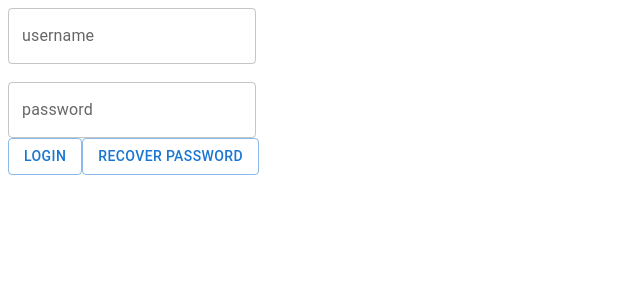
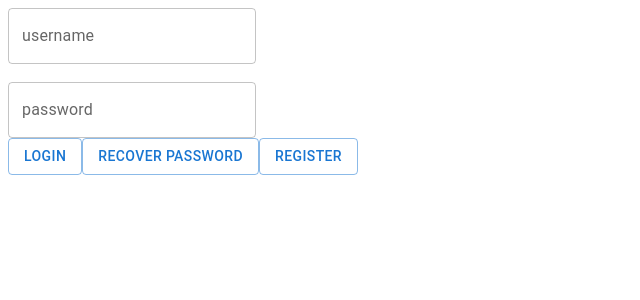
Before and after one commit to markopolo139/Project-Planner-Frontend, a React (Create React App) app: page / in a window 1280 px wide. Shown: the top 300 px of the page, without its empty margins (0-640 px from the left). Built offline with nearby package versions, Linux system fonts and the light colour scheme.

Commit message:
feat(LoginPage): add register button

```diff
--- a/src/components/LoginPage.tsx
+++ b/src/components/LoginPage.tsx
@@ -1,5 +1,6 @@
 import {useState} from "react";
 import {Button, TextField} from "@mui/material";
+import CreateUserComponent from "./CreateUserComponent";
 
 interface LoginProps {
     authenticate: any
@@ -11,6 +12,7 @@ export default function LoginPage(props: LoginProps) {
     const [password, setPassword] = useState("")
     const [validUsername, setValidUsername] = useState(true)
     const [validPassword, setValidPassword] = useState(true)
+    const [isCreateUser, setCreateUser] = useState(false)
 
     function validateForm() {
         let doThrow = false
@@ -28,6 +30,13 @@ export default function LoginPage(props: LoginProps) {
         if (doThrow)
             throw new Error(`Invalid form completion`)
     }
+
+    if (isCreateUser)
+        return (
+            <div>
+                <CreateUserComponent setCreateUser={setCreateUser}/>
+            </div>
+        )
 
     return (
         <form onSubmit={e => {
@@ -87,6 +96,10 @@ export default function LoginPage(props: LoginProps) {
             <Button variant="outlined" onClick={
                 e => props.setPasswordRecovery(true)
             }>Recover Password</Button>
+            <Button variant="outlined" onClick={
+                e => setCreateUser(true)
+            }>Register</Button>
+
         </form>
     )
 }
```
